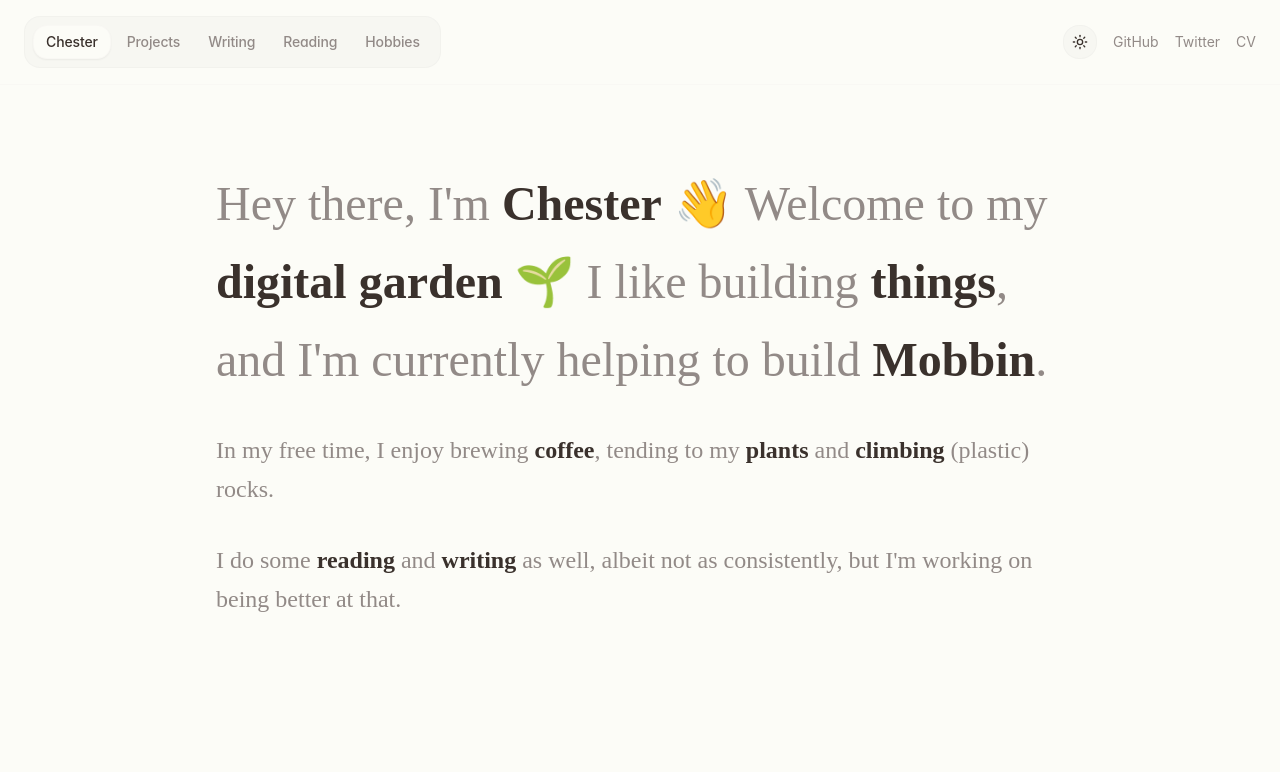
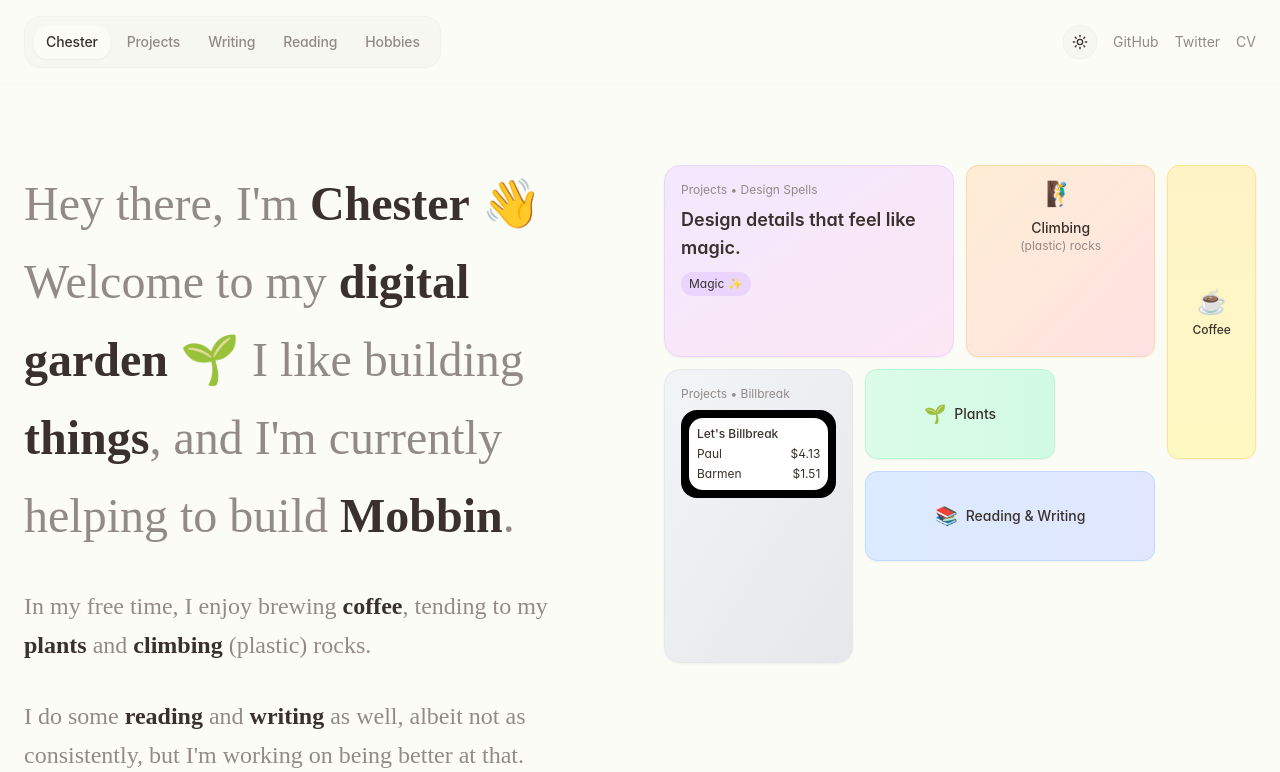
Before and after one commit to sayantann7/chester-clone, a React (Vite) app: page / in a window 1280 px wide. Shown: the top 772 px of the page. Built offline with nearby package versions, Linux system fonts and the light colour scheme.

Commit message:
Add bento grid to hero section
Implement a disorganized bento grid layout in the hero section, inspired by the provided image.

```diff
--- a/src/components/Hero.tsx
+++ b/src/components/Hero.tsx
@@ -1,9 +1,12 @@
+
 import React from 'react';
 import { motion } from 'framer-motion';
 
 const Hero: React.FC = () => {
   return (
-    <div className="max-w-4xl mx-auto px-6 py-20">
+    <div className="max-w-7xl mx-auto px-6 py-20">
+      <div className="grid grid-cols-1 lg:grid-cols-2 gap-12 items-start">
+        {/* Left side - Text content */}
         <div className="space-y-8">
           <motion.h1
             className="text-5xl font-crimson leading-relaxed text-foreground"
@@ -62,6 +65,89 @@ const Hero: React.FC = () => {
             <span className="text-muted-foreground font-normal"> as well, albeit not as consistently, but I'm working on being better at that.</span>
           </motion.p>
         </div>
+
+        {/* Right side - Bento Grid */}
+        <motion.div
+          className="grid grid-cols-6 grid-rows-6 gap-3 h-[600px] relative"
+          initial={{ opacity: 0, scale: 0.9 }}
+          animate={{ opacity: 1, scale: 1 }}
+          transition={{ duration: 0.8, delay: 0.8 }}
+        >
+          {/* Design Spells Card */}
+          <motion.div
+            className="col-span-3 row-span-2 bg-gradient-to-br from-purple-100 to-pink-100 dark:from-purple-900/30 dark:to-pink-900/30 rounded-2xl p-4 border border-purple-200 dark:border-purple-700 shadow-sm"
+            whileHover={{ scale: 1.02 }}
+          >
+            <div className="text-xs text-muted-foreground mb-2">Projects • Design Spells</div>
+            <h3 className="font-semibold text-lg mb-2">Design details that feel like magic.</h3>
+            <div className="text-xs bg-purple-200 dark:bg-purple-800 px-2 py-1 rounded-full inline-block">
+              Magic ✨
+            </div>
+          </motion.div>
+
+          {/* Small Climbing Card */}
+          <motion.div
+            className="col-span-2 row-span-2 bg-gradient-to-br from-orange-100 to-red-100 dark:from-orange-900/30 dark:to-red-900/30 rounded-xl p-3 border border-orange-200 dark:border-orange-700 shadow-sm"
+            whileHover={{ scale: 1.05 }}
+          >
+            <div className="text-center">
+              <div className="text-2xl mb-2">🧗‍♂️</div>
+              <div className="text-sm font-medium">Climbing</div>
+              <div className="text-xs text-muted-foreground">(plastic) rocks</div>
+            </div>
+          </motion.div>
+
+          {/* Coffee Card */}
+          <motion.div
+            className="col-span-1 row-span-3 bg-gradient-to-b from-amber-100 to-yellow-100 dark:from-amber-900/30 dark:to-yellow-900/30 rounded-xl p-2 border border-amber-200 dark:border-amber-700 shadow-sm flex flex-col items-center justify-center"
+            whileHover={{ rotate: 3 }}
+          >
+            <div className="text-2xl mb-1">☕</div>
+            <div className="text-xs font-medium text-center">Coffee</div>
+          </motion.div>
+
+          {/* Billbreak App Card */}
+          <motion.div
+            className="col-span-2 row-span-3 bg-gradient-to-br from-gray-100 to-gray-200 dark:from-gray-800 dark:to-gray-900 rounded-2xl p-4 border border-gray-200 dark:border-gray-700 shadow-sm"
+            whileHover={{ scale: 1.02 }}
+          >
+            <div className="text-xs text-muted-foreground mb-2">Projects • Billbreak</div>
+            <div className="bg-black rounded-lg p-2 mb-2">
+              <div className="bg-white rounded-md p-2 text-xs">
+                <div className="font-medium mb-1">Let's Billbreak</div>
+                <div className="space-y-1">
+                  <div className="flex justify-between">
+                    <span>Paul</span>
+                    <span>$4.13</span>
+                  </div>
+                  <div className="flex justify-between">
+                    <span>Barmen</span>
+                    <span>$1.51</span>
+                  </div>
+                </div>
+              </div>
+            </div>
+          </motion.div>
+
+          {/* Plants Card */}
+          <motion.div
+            className="col-span-2 row-span-1 bg-gradient-to-r from-green-100 to-emerald-100 dark:from-green-900/30 dark:to-emerald-900/30 rounded-xl p-3 border border-green-200 dark:border-green-700 shadow-sm flex items-center justify-center"
+            whileHover={{ y: -2 }}
+          >
+            <span className="text-lg mr-2">🌱</span>
+            <span className="text-sm font-medium">Plants</span>
+          </motion.div>
+
+          {/* Reading/Writing Card */}
+          <motion.div
+            className="col-span-3 row-span-1 bg-gradient-to-r from-blue-100 to-indigo-100 dark:from-blue-900/30 dark:to-indigo-900/30 rounded-xl p-3 border border-blue-200 dark:border-blue-700 shadow-sm flex items-center justify-center"
+            whileHover={{ scale: 1.02 }}
+          >
+            <span className="text-lg mr-2">📚</span>
+            <span className="text-sm font-medium">Reading & Writing</span>
+          </motion.div>
+        </motion.div>
+      </div>
     </div>
   );
 };
```
Lines whose indentation alone changed are shown as unchanged.
